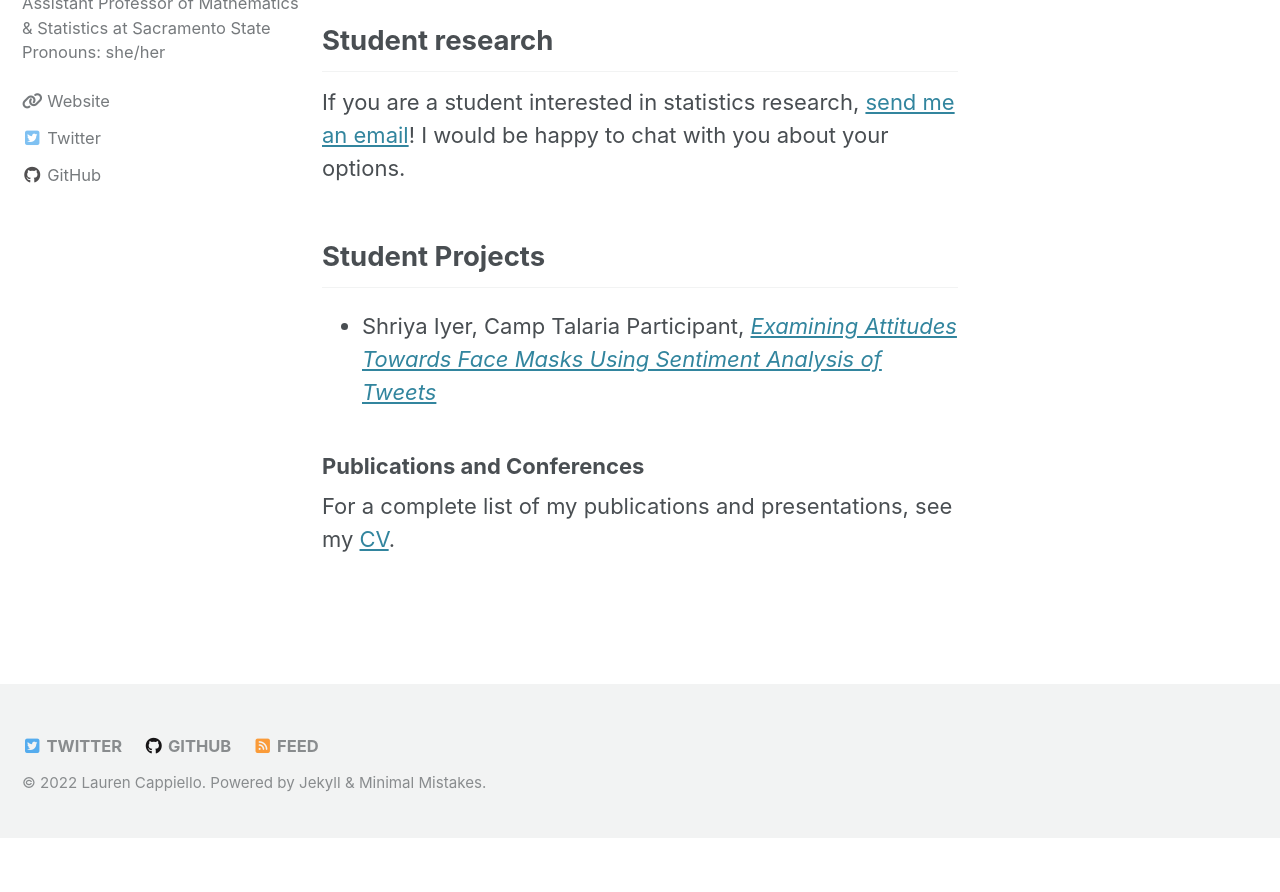
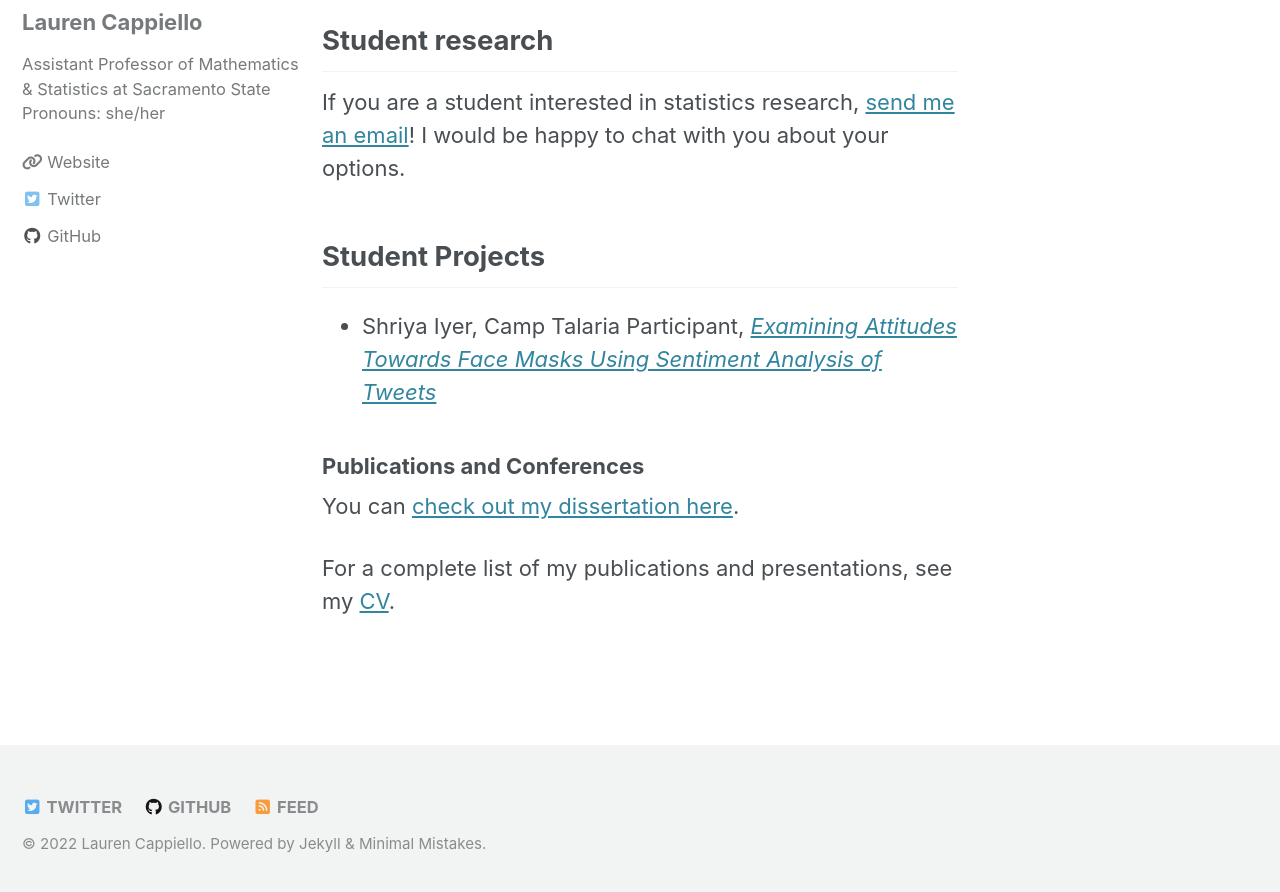
Before and after one commit to lgpcappiello/lgpcappiello.github.io, a Jekyll site: the page built from research/index.md, in a window 1280 px wide and 900 px high, scrolled down 439 px. Shown: the top 892 px of the window. Built offline with Jekyll 4.4.1, drawn with Linux system fonts in a browser that asks for light colours; cached includes are drawn as plain includes; nearby versions of some CDN libraries; before the commit the page ends 1277 px from its top, so only the background shows below that.

Commit message:
Update index.md

```diff
--- a/research/index.md
+++ b/research/index.md
@@ -20,4 +20,6 @@
 
 ### Publications and Conferences
 
+You can [check out my dissertation here](https://lgpcappiello.github.io/research/Dissertation.pdf).
+
 For a complete list of my publications and presentations, see my [CV](https://lgpcappiello.github.io/CappielloCV.pdf).
```
